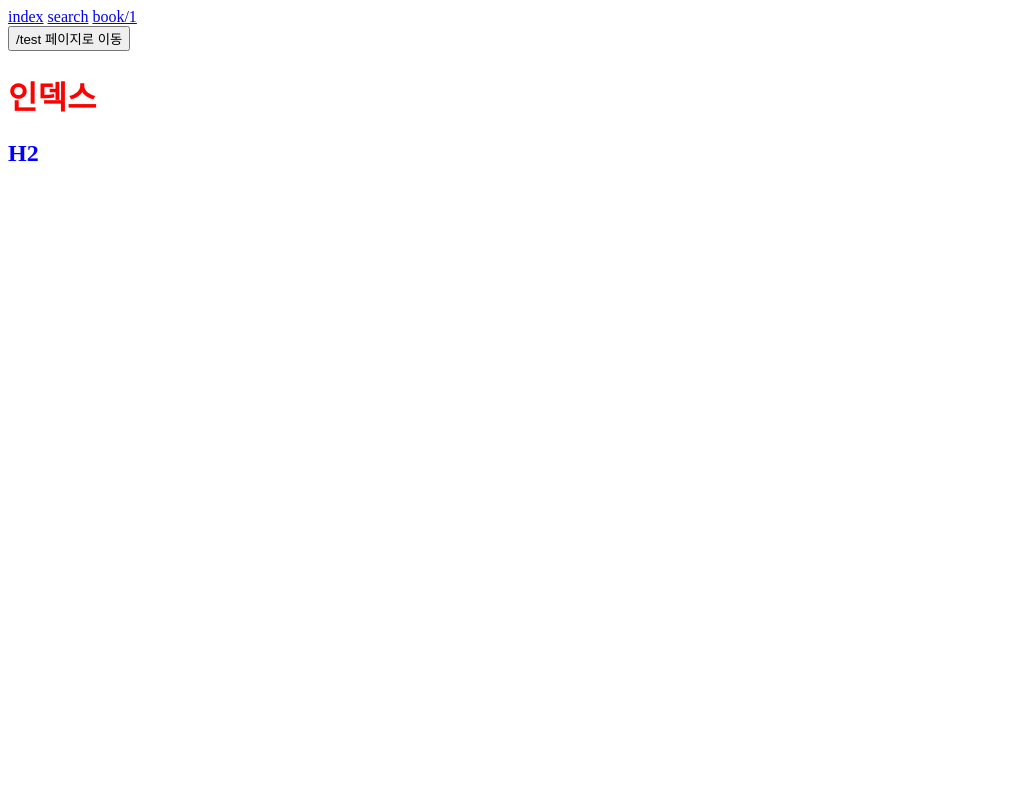
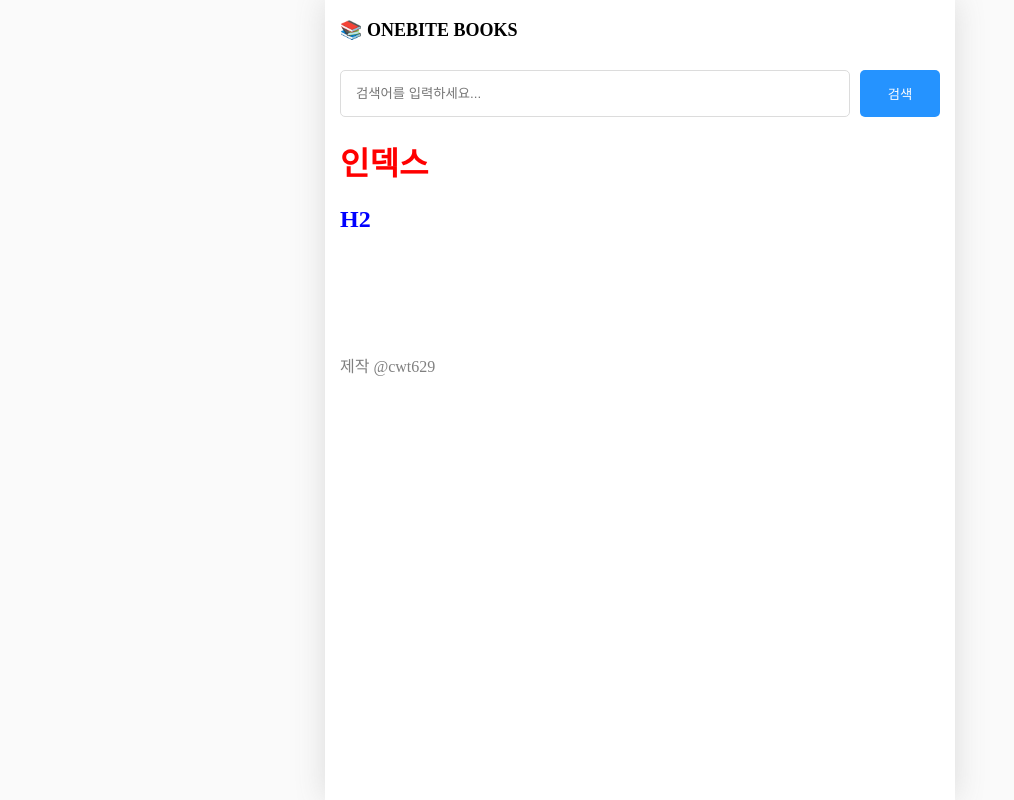
Before and after one commit to cwt629/nextjs_lecture_winterlood, a Next.js app in the folder section02/: page / in a window 1280 px wide. Shown: the whole page, without its empty margins (0-1014 px from the left). Built offline with nearby package versions, Linux system fonts and the light colour scheme.

Commit message:
20250624 section 2-8까지 완료

```diff
--- /dev/null
+++ b/section02/src/components/global-layout.module.css
@@ -0,0 +1,30 @@
+.container {
+  background-color: white;
+  max-width: 600px;
+  min-height: 100vh;
+  margin: 0 auto;
+
+  box-shadow: rgba(100, 100, 100, 0.2) 0px 0px 29px 0px;
+  padding: 0px 15px;
+}
+
+.header {
+  height: 60px;
+  font-weight: bold;
+  font-size: 18px;
+  line-height: 60px;
+}
+
+.header > a {
+  color: black;
+  text-decoration: none;
+}
+
+.main {
+  padding-top: 10px;
+}
+
+.footer {
+  padding: 100px 0px;
+  color: gray;
+}
--- /dev/null
+++ b/section02/src/components/global-layout.tsx
@@ -0,0 +1,15 @@
+import Link from "next/link";
+import { ReactNode } from "react";
+import style from "./global-layout.module.css";
+
+export default function GlobalLayout({ children }: { children: ReactNode }) {
+  return (
+    <div className={style.container}>
+      <header className={style.header}>
+        <Link href={"/"}>📚 ONEBITE BOOKS</Link>
+      </header>
+      <main className={style.main}>{children}</main>
+      <footer className={style.footer}>제작 @cwt629</footer>
+    </div>
+  );
+}
--- /dev/null
+++ b/section02/src/components/searchable-layout.module.css
@@ -0,0 +1,21 @@
+.searchbar_container {
+  display: flex;
+  gap: 10px;
+  margin-bottom: 20px;
+}
+
+.searchbar_container > input {
+  flex: 1;
+  padding: 15px;
+  border-radius: 5px;
+  border: 1px solid rgb(220, 220, 220);
+}
+
+.searchbar_container > button {
+  width: 80px;
+  border-radius: 5px;
+  border: none;
+  background-color: rgb(37, 147, 255);
+  color: white;
+  cursor: pointer;
+}
--- /dev/null
+++ b/section02/src/components/searchable-layout.tsx
@@ -0,0 +1,48 @@
+import { useRouter } from "next/router";
+import React, { ReactNode, useEffect, useState } from "react";
+import style from "./searchable-layout.module.css";
+
+export default function SearchableLayout({
+  children,
+}: {
+  children: ReactNode;
+}) {
+  const router = useRouter();
+  const [search, setSearch] = useState("");
+
+  const q = router.query.q as string;
+
+  useEffect(() => {
+    setSearch(q || "");
+  }, [q]);
+
+  const onChangeSearch = (e: React.ChangeEvent<HTMLInputElement>) => {
+    setSearch(e.target.value);
+  };
+
+  const onSubmit = () => {
+    if (!search || q === search) return; // 검색어가 없거나, 이미 들어온 페이지와 검색어 일치한 경우 이동 방지
+    router.push(`/search?q=${search}`);
+  };
+
+  const onKeyDown = (e: React.KeyboardEvent<HTMLInputElement>) => {
+    if (e.key === "Enter") {
+      onSubmit();
+    }
+  };
+
+  return (
+    <div>
+      <div className={style.searchbar_container}>
+        <input
+          value={search}
+          onKeyDown={onKeyDown}
+          onChange={onChangeSearch}
+          placeholder="검색어를 입력하세요..."
+        />
+        <button onClick={onSubmit}>검색</button>
+      </div>
+      {children}
+    </div>
+  );
+}
--- a/section02/src/pages/_app.tsx
+++ b/section02/src/pages/_app.tsx
@@ -1,28 +1,40 @@
+import GlobalLayout from "@/components/global-layout";
 import "@/styles/globals.css";
+import { NextPage } from "next";
 import type { AppProps } from "next/app";
-import Link from "next/link";
-import { useRouter } from "next/router";
-import { useEffect } from "react";
+import { ReactNode } from "react";
+// import Link from "next/link";
+// import { useRouter } from "next/router";
+// import { useEffect } from "react";
 
-export default function App({ Component, pageProps }: AppProps) {
-  const router = useRouter();
-  const onClickButton = () => {
-    router.push("/test"); // Link 컴포넌트들은 pre-fetching이 되지만, programmatic하게 이동하는 이런 경우는 안 됨.
-    // router.replace("/test");
-    // router.back();
-  };
+type NextPageWithLayout = NextPage & {
+  getLayout?: (page: ReactNode) => ReactNode;
+};
 
-  // programmatic한 링크도 프리페칭하기: 명시적으로
-  useEffect(() => {
-    router.prefetch("/test");
-  }, []);
+export default function App({
+  Component,
+  pageProps,
+}: AppProps & {
+  Component: NextPageWithLayout;
+}) {
+  // const router = useRouter();
+  // const onClickButton = () => {
+  //   router.push("/test"); // Link 컴포넌트들은 pre-fetching이 되지만, programmatic하게 이동하는 이런 경우는 안 됨.
+  //   // router.replace("/test");
+  //   // router.back();
+  // };
 
-  return (
-    <>
-      <header>
+  // // programmatic한 링크도 프리페칭하기: 명시적으로
+  // useEffect(() => {
+  //   router.prefetch("/test");
+  // }, []);
+
+  // 이전 return 문 안 실습
+  {
+    /* <header>
         <Link href={"/"}>index</Link>
         &nbsp;
-        {/* pre-fetching 해제하기 */}
+        아래는 prefetch 해제하는 것
         <Link href={"/search"} prefetch={false}>
           search
         </Link>
@@ -31,8 +43,11 @@
         <div>
           <button onClick={onClickButton}>/test 페이지로 이동</button>
         </div>
-      </header>
-      <Component {...pageProps} />
-    </>
-  );
+      </header> */
+  }
+
+  // console.log(Component.getLayout); // App 컴포넌트로 잘 전달이 된다!
+  const getLayout = Component.getLayout ?? ((page: ReactNode) => page); // 없는 경우에 대한 예외처리
+
+  return <GlobalLayout>{getLayout(<Component {...pageProps} />)}</GlobalLayout>;
 }
--- a/section02/src/pages/index.tsx
+++ b/section02/src/pages/index.tsx
@@ -1,6 +1,8 @@
 // 아래 문제를 해결하기 위해, next에서 제공하는 CSS Module이라는 기능을 사용하면 됨.
 // CSS Module은 기존 CSS를 모듈처럼 사용하는 기술인데, 특정 css의 클래스네임들을 자동으로 유니크한 이름으로 변환시켜주는 기술.
+import SearchableLayout from "@/components/searchable-layout";
 import style from "./index.module.css";
+import { ReactNode } from "react";
 //import "./index.css"; // 글로벌 CSS 파일은 App 컴포넌트가 아닌 곳에서는 임포트할 수 없다고 오류가 난다. 이렇게 하다보면 다른 페이지와 충돌이 일어날 수 있기 때문.
 export default function Home() {
   /*
@@ -16,3 +18,9 @@
     </>
   );
 }
+
+// page라는 매개변수로 현재 페이지 역할을 할 매개변수를 가져와 SearchableLayout으로 감싸진 페이지를 리턴해주는 함수
+// 자바스크립트의 모든 함수는 객체이므로, 이렇게 메소드를 직접 추가할 수도 있다.
+Home.getLayout = (page: ReactNode) => {
+  return <SearchableLayout>{page}</SearchableLayout>;
+};
--- a/section02/src/pages/search/index.tsx
+++ b/section02/src/pages/search/index.tsx
@@ -1,4 +1,6 @@
+import SearchableLayout from "@/components/searchable-layout";
 import { useRouter } from "next/router"; // next/router가 Page Router, next/navigate는 App Router용!
+import { ReactNode } from "react";
 
 export default function Page() {
   const router = useRouter();
@@ -7,3 +9,7 @@
 
   return <h1>Search {q}</h1>;
 }
+
+Page.getLayout = (page: ReactNode) => {
+  return <SearchableLayout>{page}</SearchableLayout>;
+};
--- a/section02/src/styles/globals.css
+++ b/section02/src/styles/globals.css
@@ -0,0 +1,6 @@
+html,
+body {
+  margin: 0px;
+  padding: 0px;
+  background-color: rgb(250, 250, 250);
+}
```
